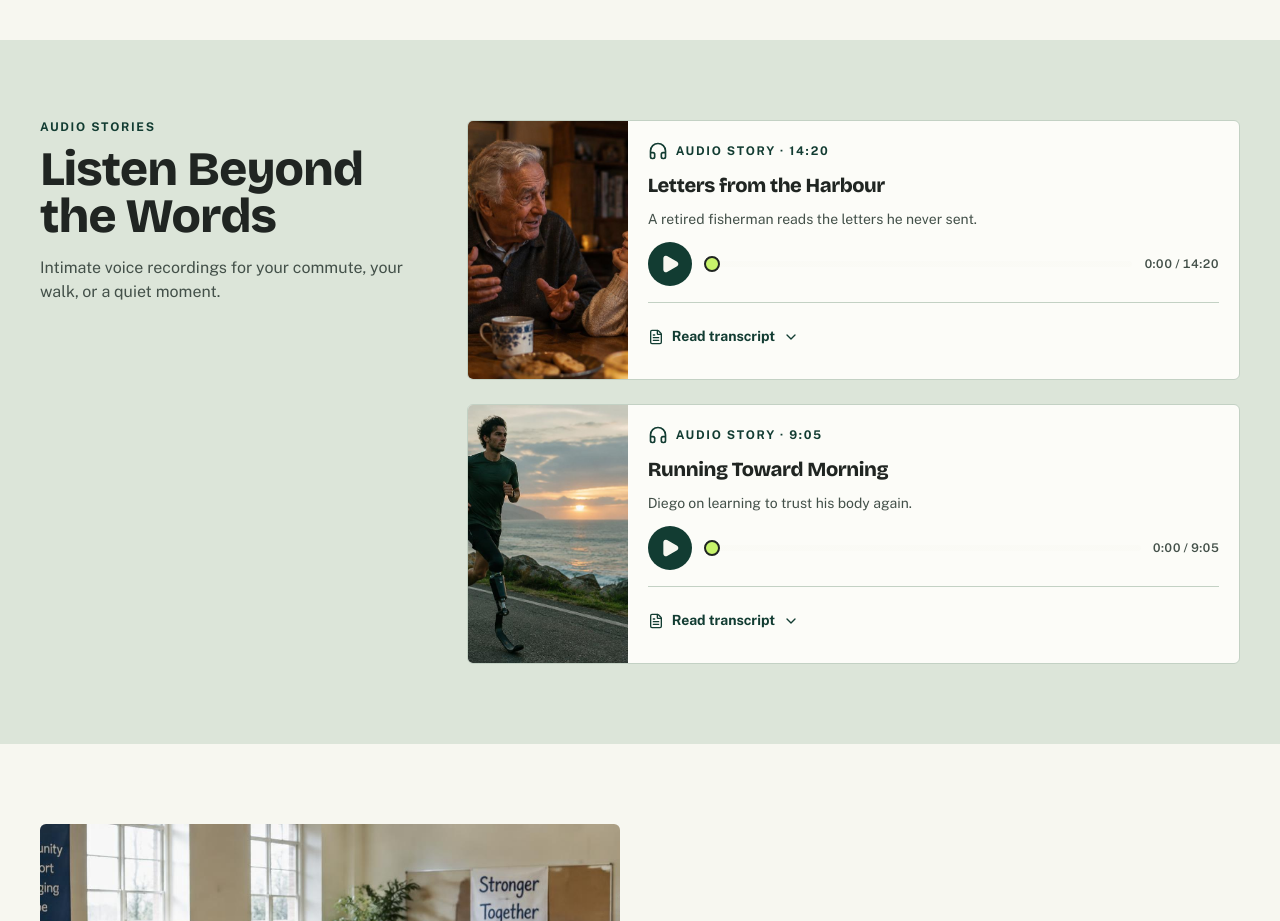
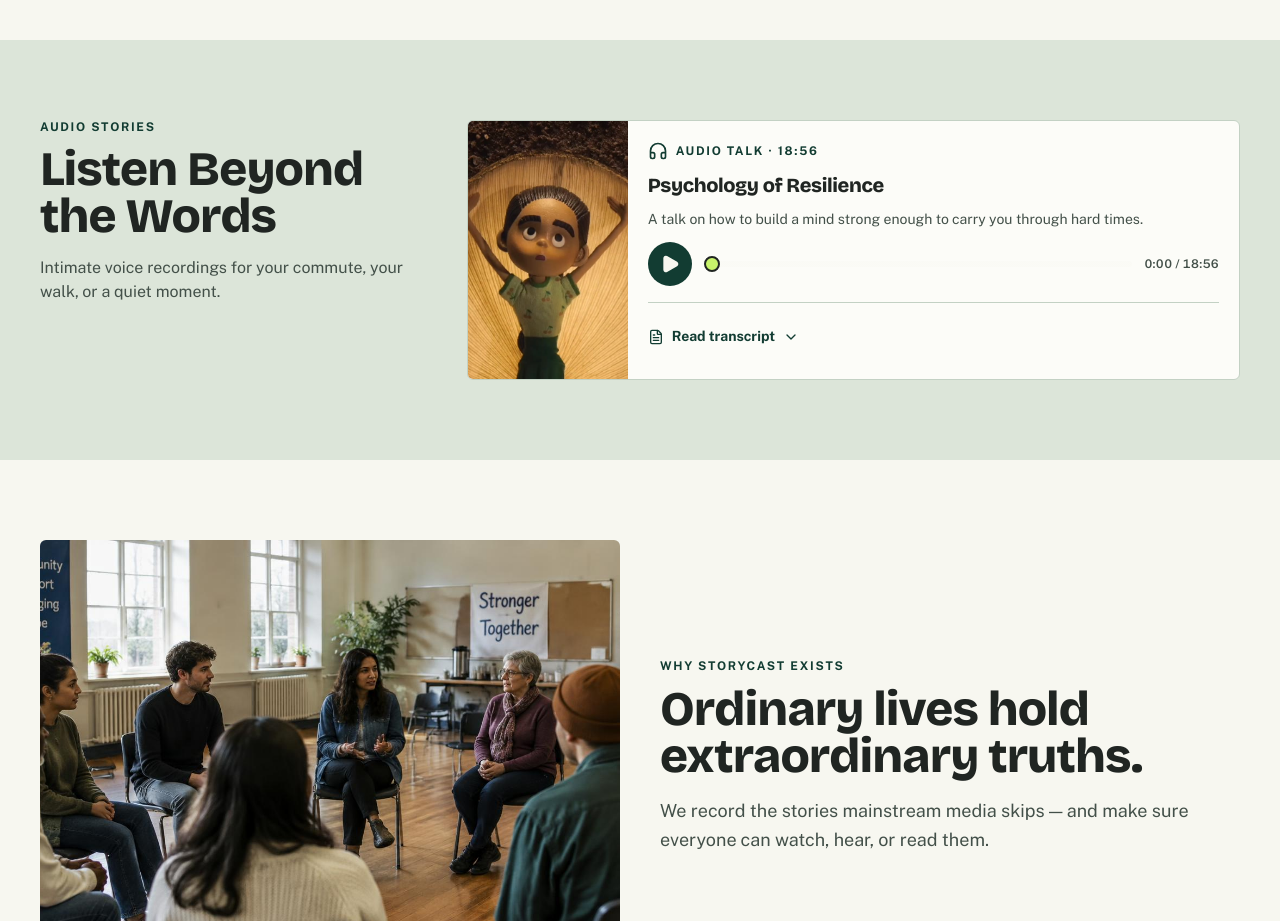
Before and after one commit to murinziben/storycast, a website: page index.html in a window 1280 px wide. Shown: the part 1440-2361 px from the top of the page. Drawn offline with Linux system fonts and the light colour scheme.

```diff
--- a/index.html
+++ b/index.html
@@ -144,55 +144,26 @@
         <p class="audio-section__intro">Intimate voice recordings for your commute, your walk, or a quiet moment.</p>
       </div>
       <div class="audio-section__list">
-        <article class="audio-card" data-audio-player data-title="Letters from the Harbour">
+        <article class="audio-card" data-audio-player data-title="Psychology of Resilience">
   <div class="audio-card__layout">
-    <img class="audio-card__image" src="assets/images/grandfather-grandchildren.jpg" alt="" width="1280" height="720" loading="lazy">
+    <img class="audio-card__image" src="assets/images/she-creates-change-poster.jpg" alt="" width="1280" height="720" loading="lazy">
     <div class="audio-card__body">
-      <p class="audio-card__kicker eyebrow"><svg class="icon" aria-hidden="true" focusable="false"><use href="#i-headphones"/></svg> Audio story &middot; 14:20</p>
-      <h3 class="audio-card__title">Letters from the Harbour</h3>
-      <p class="audio-card__desc">A retired fisherman reads the letters he never sent.</p>
-      <audio preload="metadata" controls aria-label="Letters from the Harbour">
-        <source src="assets/audio/letters-from-the-harbour.mp3" type="audio/mpeg">
+      <p class="audio-card__kicker eyebrow"><svg class="icon" aria-hidden="true" focusable="false"><use href="#i-headphones"/></svg> Audio talk &middot; 18:56</p>
+      <h3 class="audio-card__title">Psychology of Resilience</h3>
+      <p class="audio-card__desc">A talk on how to build a mind strong enough to carry you through hard times.</p>
+      <audio preload="metadata" controls aria-label="Psychology of Resilience">
+        <source src="assets/audio/psychology-of-resilience.mp3" type="audio/mpeg">
         Your browser does not support audio. Read the transcript instead.
       </audio>
       <div class="audio-player" data-ap-ui hidden>
-        <button class="audio-player__button" type="button" data-ap-button aria-label="Play Letters from the Harbour" aria-pressed="false"><svg class="icon icon--filled" aria-hidden="true" focusable="false"><use href="#i-play"/></svg></button>
-        <input class="range audio-player__seek" type="range" min="0" max="0" step="0.1" value="0" data-ap-seek aria-label="Seek Letters from the Harbour" aria-valuetext="0 seconds">
-        <span class="audio-player__time" data-ap-time>0:00 / 14:20</span>
+        <button class="audio-player__button" type="button" data-ap-button aria-label="Play Psychology of Resilience" aria-pressed="false"><svg class="icon icon--filled" aria-hidden="true" focusable="false"><use href="#i-play"/></svg></button>
+        <input class="range audio-player__seek" type="range" min="0" max="0" step="0.1" value="0" data-ap-seek aria-label="Seek Psychology of Resilience" aria-valuetext="0 seconds">
+        <span class="audio-player__time" data-ap-time>0:00 / 18:56</span>
       </div>
       <details class="disclosure audio-card__transcript">
         <summary class="disclosure__summary"><svg class="icon icon--sm" aria-hidden="true" focusable="false"><use href="#i-file-text"/></svg> Read transcript <svg class="icon icon--sm icon--chevron" aria-hidden="true" focusable="false"><use href="#i-chevron-down"/></svg></summary>
         <div class="disclosure__content">
-          <p><strong>Fisherman:</strong> Dear Elena. The boats went out at four this morning, and I stayed on the quay, as I always do.</p>
-          <p><strong>Fisherman:</strong> I never posted this one. I told myself the sea had your address by now, and the tide would carry it.</p>
-          <p><strong>Fisherman:</strong> If you ever read this, know that I kept the lamp lit.</p>
-        </div>
-      </details>
-    </div>
-  </div>
-</article>
-        <article class="audio-card" data-audio-player data-title="Running Toward Morning">
-  <div class="audio-card__layout">
-    <img class="audio-card__image" src="assets/images/runner-coast.jpg" alt="" width="1280" height="720" loading="lazy">
-    <div class="audio-card__body">
-      <p class="audio-card__kicker eyebrow"><svg class="icon" aria-hidden="true" focusable="false"><use href="#i-headphones"/></svg> Audio story &middot; 9:05</p>
-      <h3 class="audio-card__title">Running Toward Morning</h3>
-      <p class="audio-card__desc">Diego on learning to trust his body again.</p>
-      <audio preload="metadata" controls aria-label="Running Toward Morning">
-        <source src="assets/audio/running-toward-morning.mp3" type="audio/mpeg">
-        Your browser does not support audio. Read the transcript instead.
-      </audio>
-      <div class="audio-player" data-ap-ui hidden>
-        <button class="audio-player__button" type="button" data-ap-button aria-label="Play Running Toward Morning" aria-pressed="false"><svg class="icon icon--filled" aria-hidden="true" focusable="false"><use href="#i-play"/></svg></button>
-        <input class="range audio-player__seek" type="range" min="0" max="0" step="0.1" value="0" data-ap-seek aria-label="Seek Running Toward Morning" aria-valuetext="0 seconds">
-        <span class="audio-player__time" data-ap-time>0:00 / 9:05</span>
-      </div>
-      <details class="disclosure audio-card__transcript">
-        <summary class="disclosure__summary"><svg class="icon icon--sm" aria-hidden="true" focusable="false"><use href="#i-file-text"/></svg> Read transcript <svg class="icon icon--sm icon--chevron" aria-hidden="true" focusable="false"><use href="#i-chevron-down"/></svg></summary>
-        <div class="disclosure__content">
-          <p><strong>Diego:</strong> The first morning I ran again, I only made it to the second lamppost.</p>
-          <p><strong>Diego:</strong> My body felt like a borrowed coat. It took months before it felt like mine.</p>
-          <p><strong>Diego:</strong> Now I run toward the sunrise. Trust comes one stride at a time.</p>
+          <p>The full written transcript for this talk is being added.</p>
         </div>
       </details>
     </div>
```
Also changed, not shown: README.md, 3 other files.
